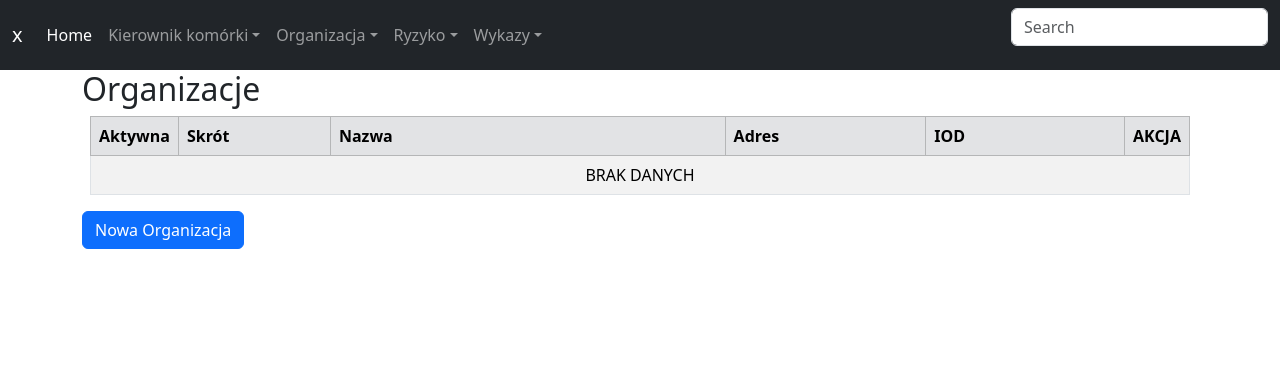
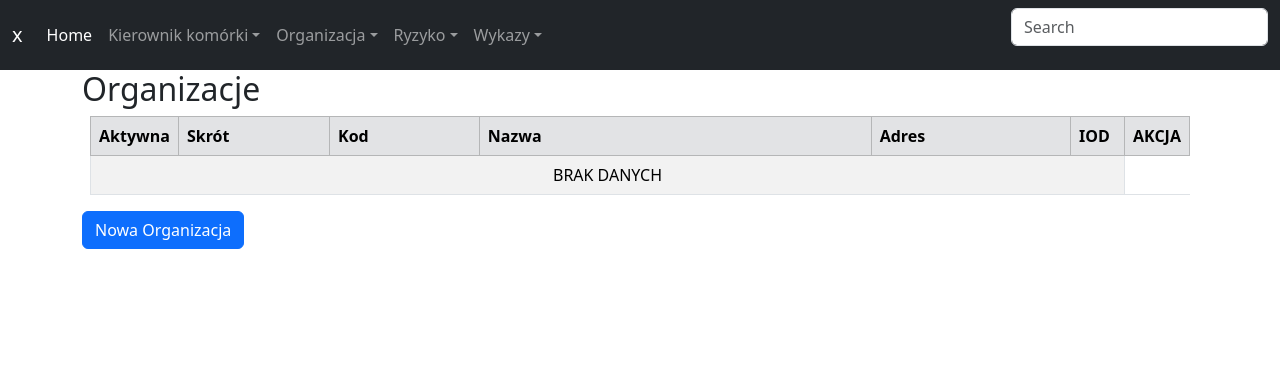
Before and after one commit to AlekJakubowski/RejCz, a Django app: page /rejestr/Organizacja/ in a window 1280 px wide. Shown: the top 370 px of the page. Run offline with Django 5.2, Linux system fonts and the light colour scheme; the visitor is signed in with stand-in values (Sample User, id 1); data that the repository does not hold is empty.

Commit message:
dodane pole kod (komórki)

```diff
--- a/src/templates/rejestr/organizacja_detail.html
+++ b/src/templates/rejestr/organizacja_detail.html
@@ -6,6 +6,7 @@
 <table class="table table-striped">
     <tr><td>Aktywna</td><td>{{ object.org_active }}</td></tr>
     <tr><td>Skrót</td><td>{{ object.org_skrot }}</td></tr>
+    <tr><td>Kod</td><td>{{ object.org_kod }}</td></tr>
     <tr><td>Nazwa</td><td>{{ object.org_nazwa }}</td></tr>
     <tr><td>Adres</td><td>{{ object.org_adres }}</td></tr>
     <tr><td>www</td><td>{{ object.org_www }}</td></tr>
--- a/src/templates/rejestr/organizacja_form.html
+++ b/src/templates/rejestr/organizacja_form.html
@@ -12,8 +12,11 @@
   {{form.errors}}
   <!-- {% crispy form %} -->
     <div class="form-group row">
-        <div class="col col-md-auto">
+        <div class="col-6">
             {{ form.org_active | as_crispy_field }}
+        </div>
+        <div class="col-6">
+            {{ form.org_kod | as_crispy_field }}
         </div>
     </div>
     <div class="form-group row">
--- a/src/templates/rejestr/organizacja_list.html
+++ b/src/templates/rejestr/organizacja_list.html
@@ -9,10 +9,11 @@
         <tr>
           <th style="width:5%">Aktywna</th>
           <th style="width:15%">Skrót</th>
+          <th style="width:15%">Kod</th>
           <th style="width:40%">Nazwa</th>
           <th style="width:20%">Adres</th>
           <th style="width:30%">IOD</th>
-          <th style="width:40%">AKCJA</th>
+          <th style="width:30%">AKCJA</th>
         </tr>
       </thead>
       <tbody>
@@ -36,6 +37,7 @@
             </td>
             {% endif %}
             <td>{{ object.org_skrot }}</td>
+            <td>{{ object.org_kod }}</td>
             <td>{{ object.org_nazwa }}</td>
             <td>{{ object.org_adres }}</td>
             <td>{{ object.org_iod_name }}</td>
```
